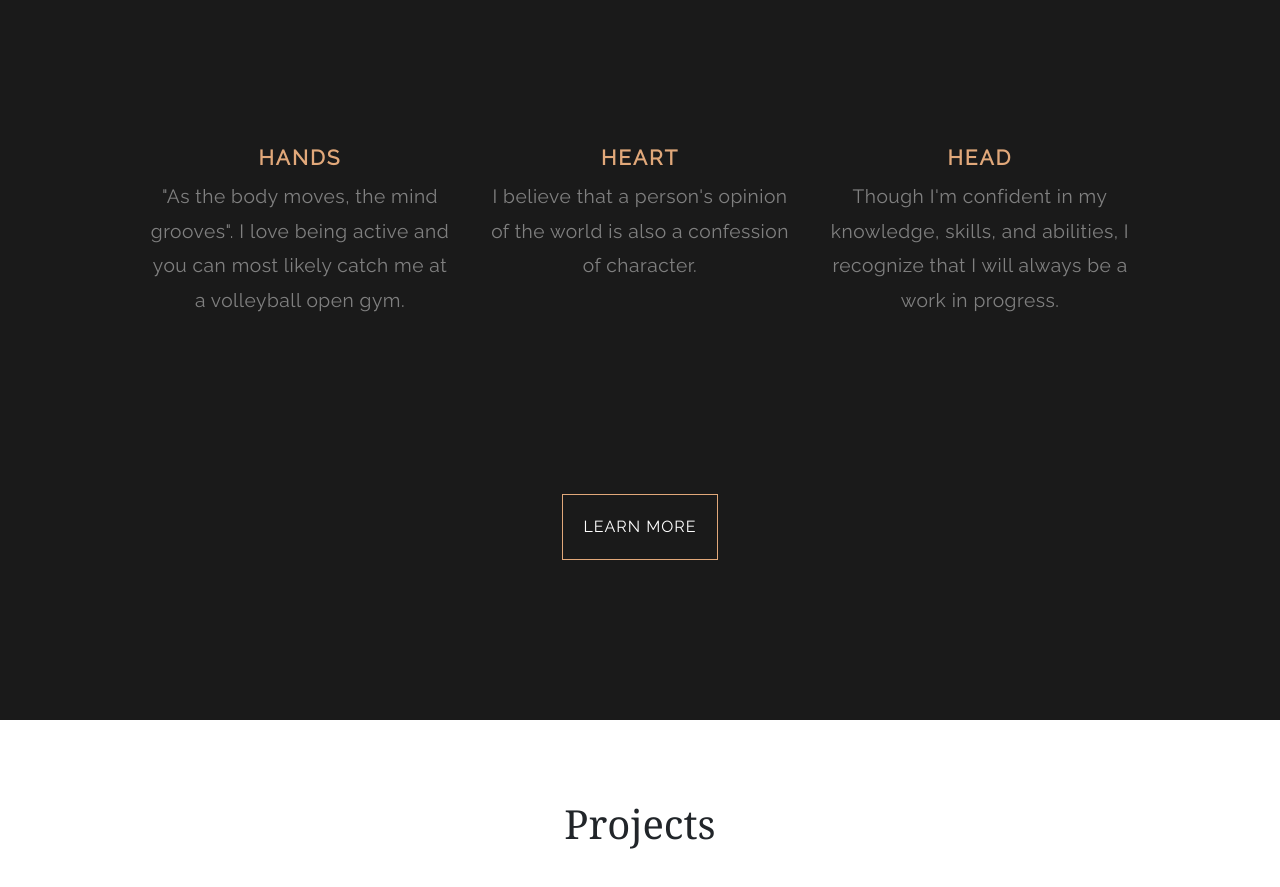
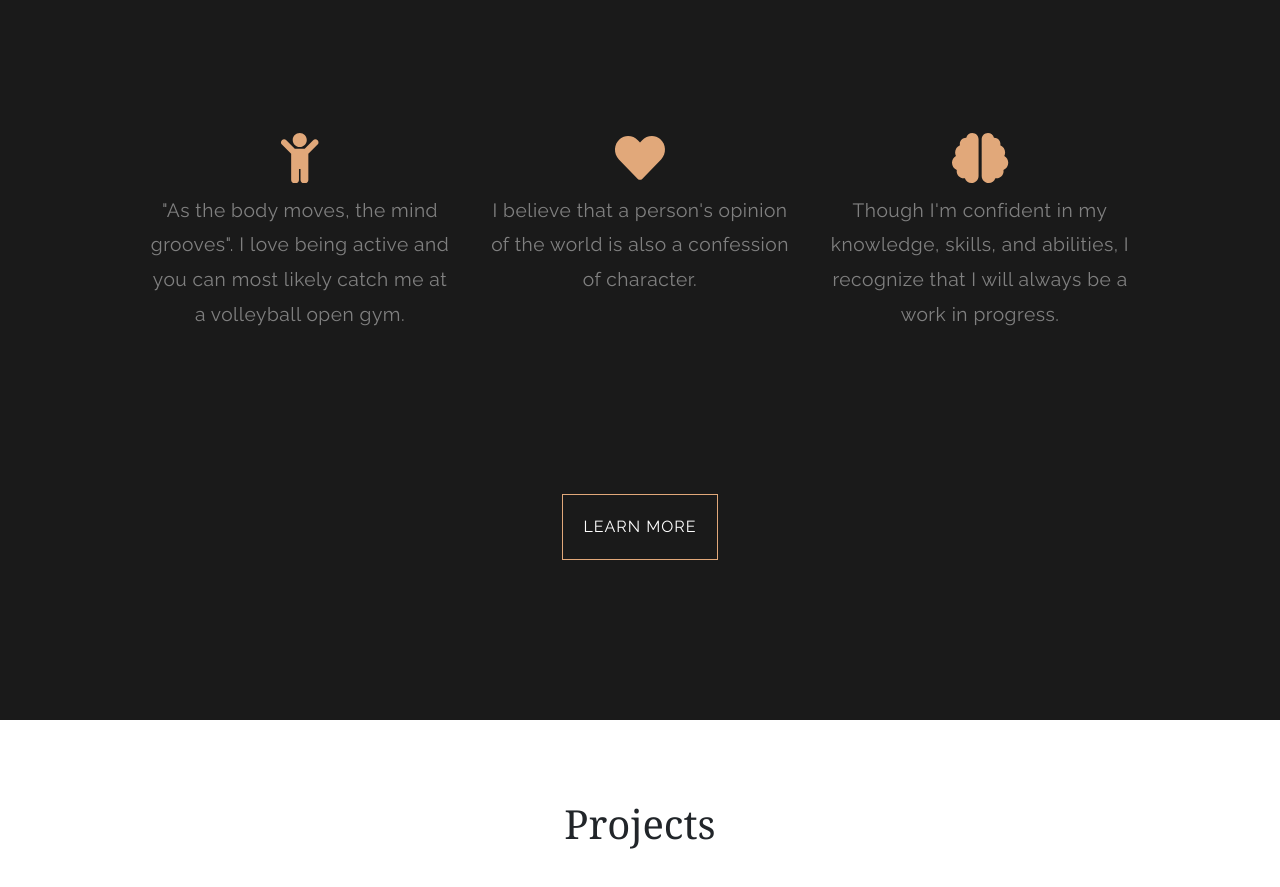
Before and after one commit to davidhk21/my-portfolio, a Next.js app: page / in a window 1280 px wide. Shown: the part 1500-2387 px from the top of the page. Built offline with nearby package versions, Linux system fonts and the light colour scheme.

Commit message:
added about me icons

```diff
--- a/components/home_page_components/about_me.js
+++ b/components/home_page_components/about_me.js
@@ -1,5 +1,6 @@
 import React from 'react';
 import Link from 'next/link';
+import { FontAwesomeIcon } from '@fortawesome/react-fontawesome';
 import styles from '../../styles/Home.module.css';
 
 export default function AboutMe() {
@@ -8,15 +9,15 @@ export default function AboutMe() {
       <h1 className={styles.aboutMeTitle}>A little bit about myself...</h1>
       <div className={styles.aboutMeInfoContainer}>
         <div className={styles.aboutMeDescContainer}>
-          <h3 className={styles.aboutMeCategories}>HANDS</h3>
+          <FontAwesomeIcon icon={['fas', 'child']} className={styles.iconBody} />
           <p className={styles.aboutMeDescText}>&quot;As the body moves, the mind grooves&quot;. I love being active and you can most likely catch me at a volleyball open gym.</p>
         </div>
         <div className={styles.aboutMeDescContainer}>
-          <h3 className={styles.aboutMeCategories}>HEART</h3>
+          <FontAwesomeIcon icon={['fas', 'heart']} className={styles.iconBody} />
           <p className={styles.aboutMeDescText}>I believe that a person&apos;s opinion of the world is also a confession of character.</p>
         </div>
         <div className={styles.aboutMeDescContainer}>
-          <h3 className={styles.aboutMeCategories}>HEAD</h3>
+          <FontAwesomeIcon icon={['fas', 'brain']} className={styles.iconBody} />
           <p className={styles.aboutMeDescText}>Though I&apos;m confident in my knowledge, skills, and abilities, I recognize that I will always be a work in progress.</p>
         </div>
       </div>
--- a/pages/_app.js
+++ b/pages/_app.js
@@ -5,11 +5,12 @@ import 'bootstrap/dist/css/bootstrap.min.css';
 import { library } from '@fortawesome/fontawesome-svg-core';
 import { fab } from '@fortawesome/free-brands-svg-icons';
 import { far } from '@fortawesome/free-regular-svg-icons';
+import { fas } from '@fortawesome/free-solid-svg-icons';
 
 import NavBar from '../components/navbar';
 import Footer from '../components/footer';
 
-library.add(fab, far);
+library.add(fab, far, fas);
 
 function MyApp({ Component, pageProps }) {
   return (
--- a/styles/Home.module.css
+++ b/styles/Home.module.css
@@ -116,18 +116,25 @@
   text-align: center;
 }
 
-.aboutMeCategories {
+/* .aboutMeCategories {
   color: #e1a87a;
   font-size: 1.3em;
   font-family: 'Raleway', sans-serif;
   font-weight: bold;
   letter-spacing: 2px;
+} */
+
+.iconBody {
+  font-size: 50px;
+  color: #e1a87a;
+  margin-bottom: 10px;
 }
 
 .aboutMeDescText {
   line-height: 1.8em;
   font-size: 1.2em;
 }
+
 
 .buttonLearnMore {
   border: 1px solid #e1a87a;
```
